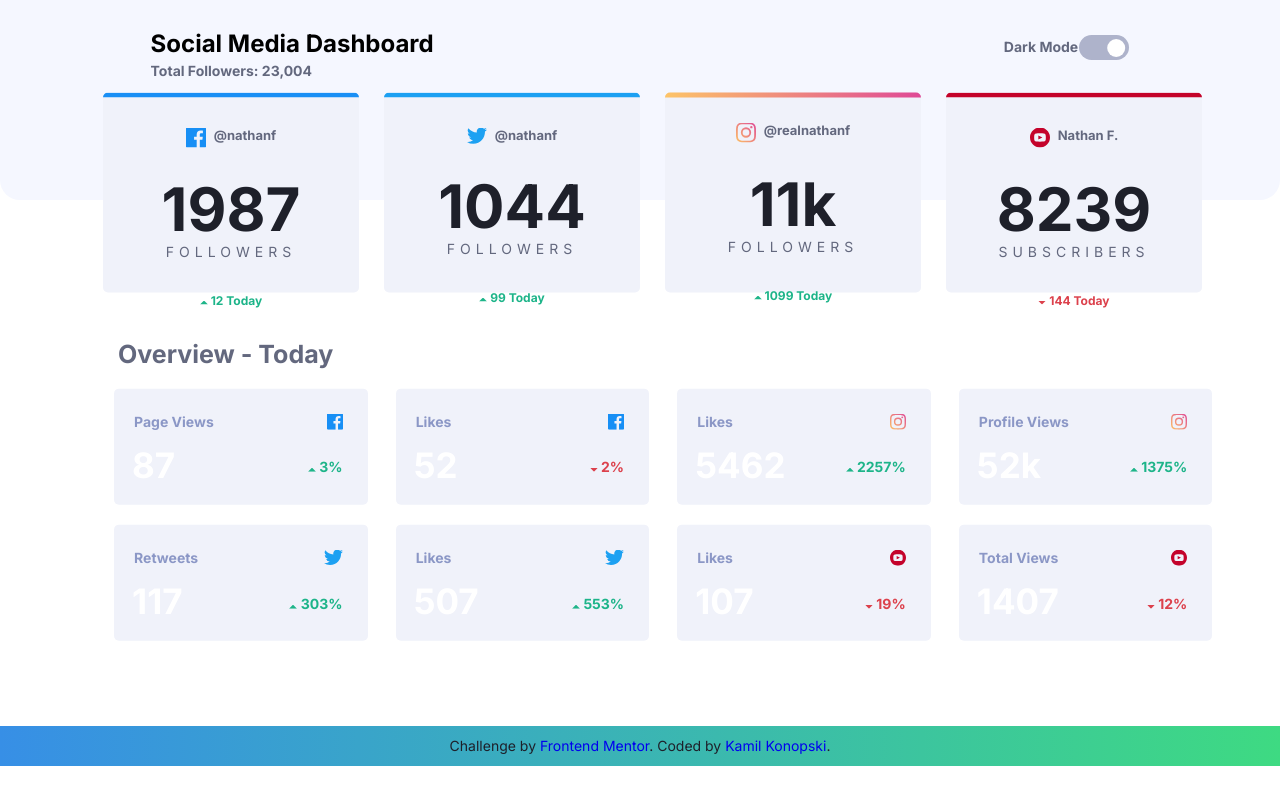
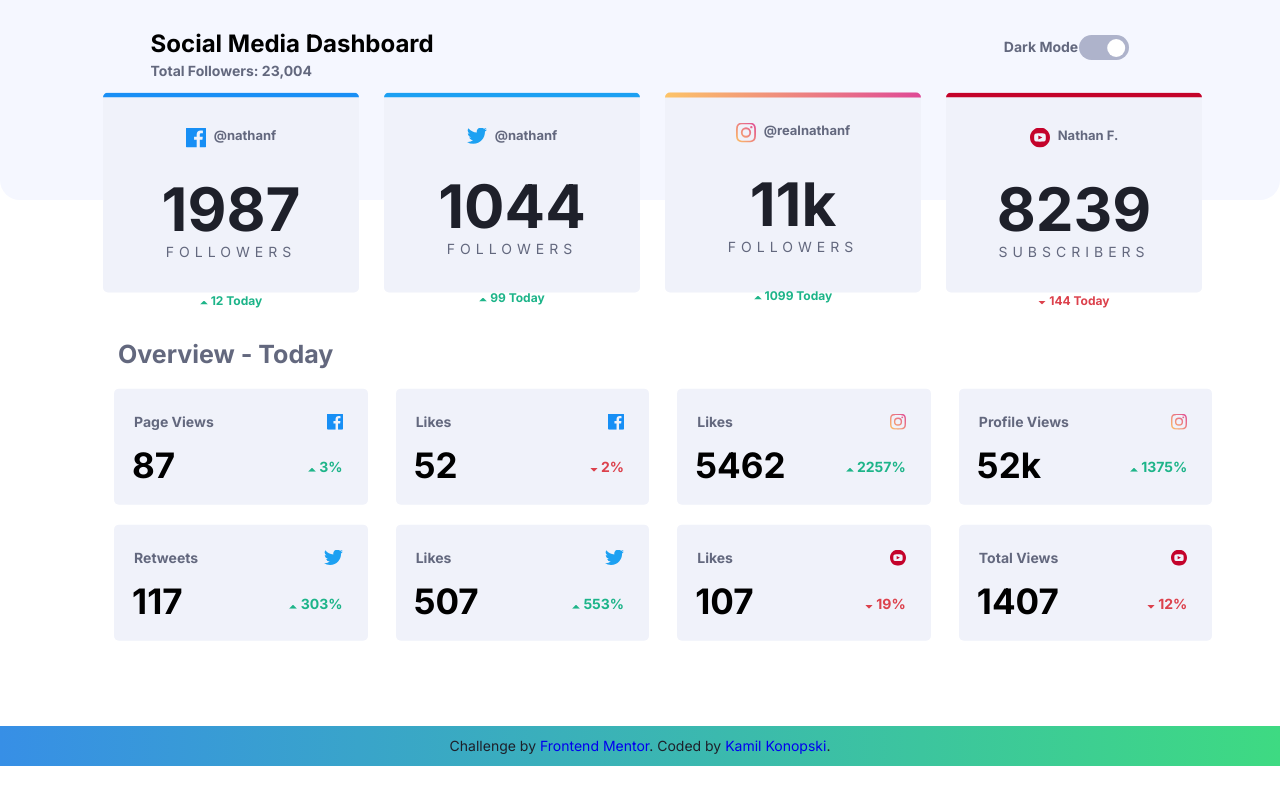
Before and after one commit to KamilKonopski/social-media-dashboard-with-theme-switcher-master, a plain HTML site: page index.html in a window 1280 px wide. Drawn offline with nearby package versions, Linux system fonts and the light colour scheme.

Commit message:
add dark mode

```diff
--- a/scss/_overview.scss
+++ b/scss/_overview.scss
@@ -41,17 +41,18 @@
 
 		&.dark {
 			background-color: $darkDesaturatedBlueCardBg;
+
 			&:hover {
 				background-color: lighten($darkDesaturatedBlueCardBg, 6%);
 			}
-		}
 
-		& .overview__name {
-			color: $desaturatedBlueText;
-		}
+			& .overview__name {
+				color: $desaturatedBlueText;
+			}
 
-		& .overview__number {
-			color: $whiteDarkText;
+			& .overview__number {
+				color: $whiteDarkText;
+			}
 		}
 	}
 
```
Also changed, not shown: css/main.min.css, 1 other file.
